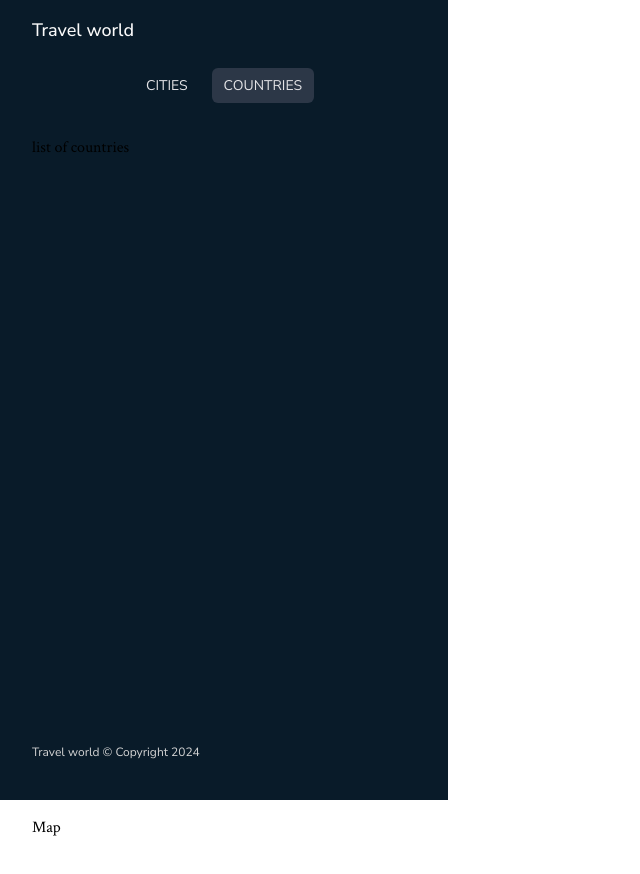
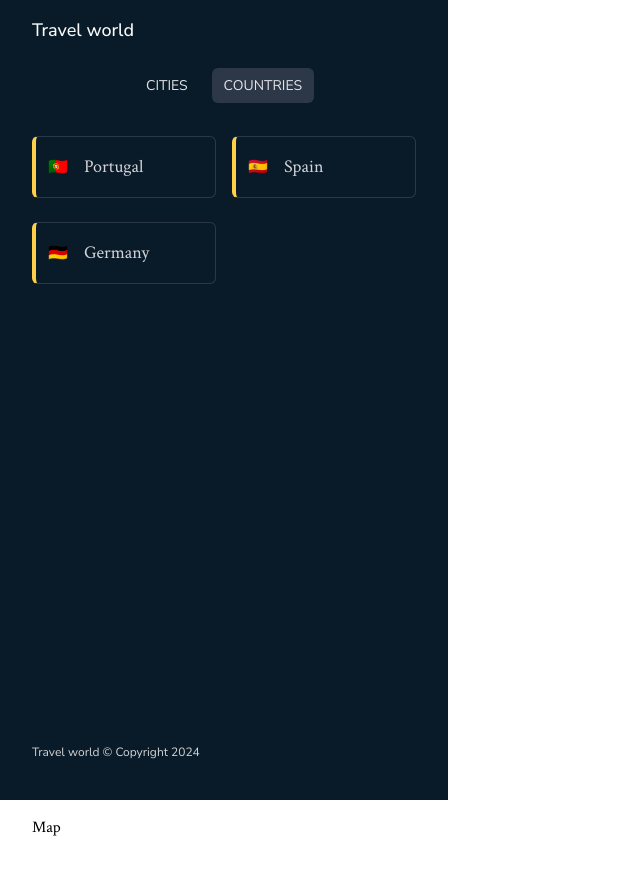
Before and after one commit to shifachaus/travel-world, a React (Vite) app: page /app/countries in a window 1280 px wide. Shown: the top 874 px of the page, without its empty margins (0-640 px from the left). Built offline with nearby package versions, Linux system fonts and the light colour scheme; data requests are answered from the project's data file.

Commit message:
add country list data

```diff
--- a/src/App.jsx
+++ b/src/App.jsx
@@ -5,6 +5,7 @@ import Login from "./pages/Login";
 import AppLayout from "./pages/AppLayout";
 import CityList from "./components/CityList";
 import { useEffect, useState } from "react";
+import CountryList from "./components/CountryList";
 
 const BASE_URL = "http://localhost:9000";
 
@@ -42,7 +43,10 @@ const App = () => {
             path="cities"
             element={<CityList cities={cities} isLoading={isLoading} />}
           />
-          <Route path="countries" element={<p>list of countries</p>} />
+          <Route
+            path="countries"
+            element={<CountryList cities={cities} isLoading={isLoading} />}
+          />
           <Route path="form" element={<p>Form</p>} />
         </Route>
       </Routes>
--- a/src/components/CityItem.jsx
+++ b/src/components/CityItem.jsx
@@ -13,11 +13,11 @@ const CityItem = ({ city }) => {
 	border border-l-4 border-l-primary border-t-[#2C3747] border-b-[#2C3747] border-r-[#2C3747] hover:bg-[#2C3747]"
     >
       <div className="flex gap-4 items-center">
-        <span className="">{emoji}</span>
-        <h3 className="">{cityName}</h3>
+        <span className="text-md">{emoji}</span>
+        <h3 className="font__CrimsonText text-lg">{cityName}</h3>
       </div>
       <div className="flex gap-4 items-center">
-        <time className="">({formatDate(date)})</time>
+        <time className="font__CrimsonText text-sm">({formatDate(date)})</time>
         <button className="cursor-pointer">&times;</button>
       </div>
     </li>
--- a/src/components/CityList.jsx
+++ b/src/components/CityList.jsx
@@ -1,9 +1,16 @@
 import CityItem from "./CityItem";
+import Message from "./Message";
 import Spinner from "./Spinner";
 
 const CityList = ({ cities, isLoading }) => {
   if (isLoading) {
     return <Spinner />;
+  }
+
+  if (!cities.length) {
+    return (
+      <Message message="Add your first city by clicking on a city on the map" />
+    );
   }
 
   return (
--- /dev/null
+++ b/src/components/CountryItem.jsx
@@ -0,0 +1,13 @@
+const CountryItem = ({ country }) => {
+  return (
+    <li
+      className="text-zinc-300 font cursor-pointer  py-4 px-3 rounded-md flex items-center gap-4 mb-2
+	border border-l-4 border-l-[#FFCF4A] border-t-[#2C3747] border-b-[#2C3747] border-r-[#2C3747] hover:bg-[#2C3747]"
+    >
+      <span className="text-md">{country.emoji}</span>
+      <span className="font__CrimsonText text-lg">{country.country}</span>
+    </li>
+  );
+};
+
+export default CountryItem;
--- /dev/null
+++ b/src/components/CountryList.jsx
@@ -0,0 +1,35 @@
+import CountryItem from "./CountryItem";
+import Message from "./Message";
+import Spinner from "./Spinner";
+
+const CountryList = ({ cities, isLoading }) => {
+  if (isLoading) {
+    return <Spinner />;
+  }
+
+  if (!cities.length) {
+    return (
+      <Message message="Add your first city by clicking on a city on the map" />
+    );
+  }
+
+  console.log(cities);
+
+  const countries = cities.reduce((arr, city) => {
+    if (!arr.map((el) => el.country).includes(city.country)) {
+      return [...arr, { country: city.country, emoji: city.emoji }];
+    } else {
+      return arr;
+    }
+  }, []);
+
+  return (
+    <ul className="grid grid-cols-2 gap-4">
+      {countries?.map((country) => {
+        return <CountryItem country={country} key={country.country} />;
+      })}
+    </ul>
+  );
+};
+
+export default CountryList;
--- /dev/null
+++ b/src/components/Message.jsx
@@ -0,0 +1,9 @@
+function Message({ message }) {
+  return (
+    <p className="text-zinc-200 text-md">
+      <span role="img">👋</span> {message}
+    </p>
+  );
+}
+
+export default Message;
--- a/src/index.css
+++ b/src/index.css
@@ -25,4 +25,8 @@ body,
   .font {
     font-family: "Nunito Sans", sans-serif;
   }
+
+  .font__CrimsonText {
+    font-family: "Crimson Text", serif;
+  }
 }
```
